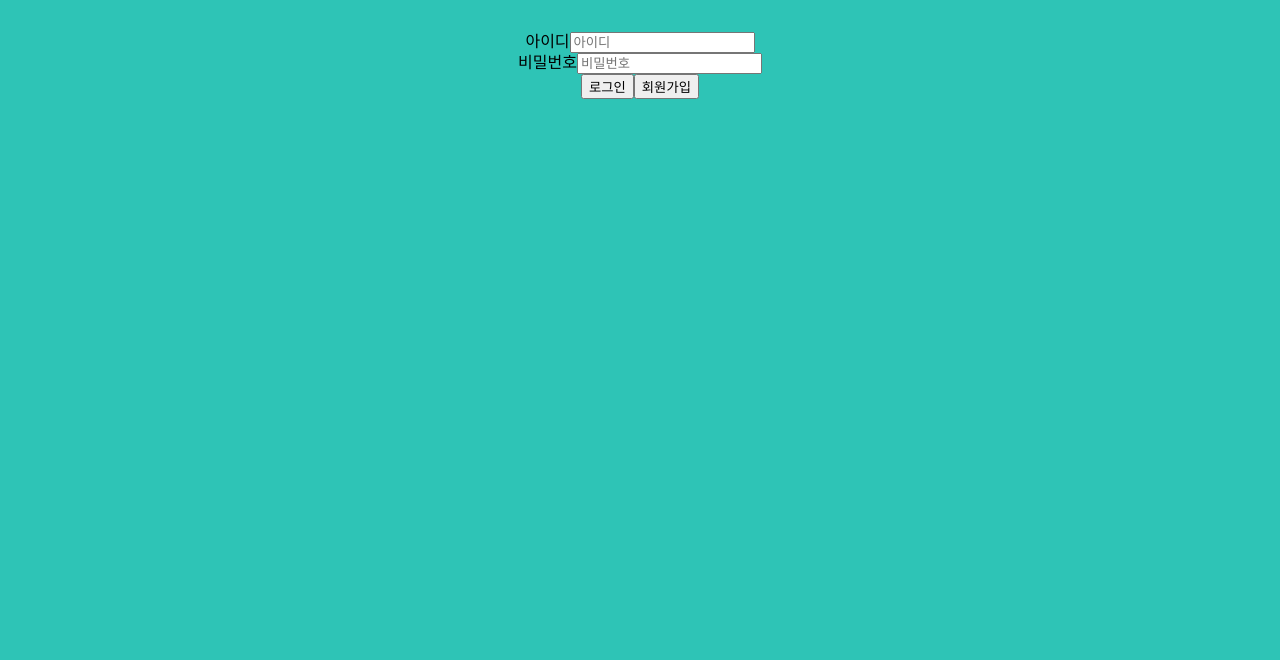
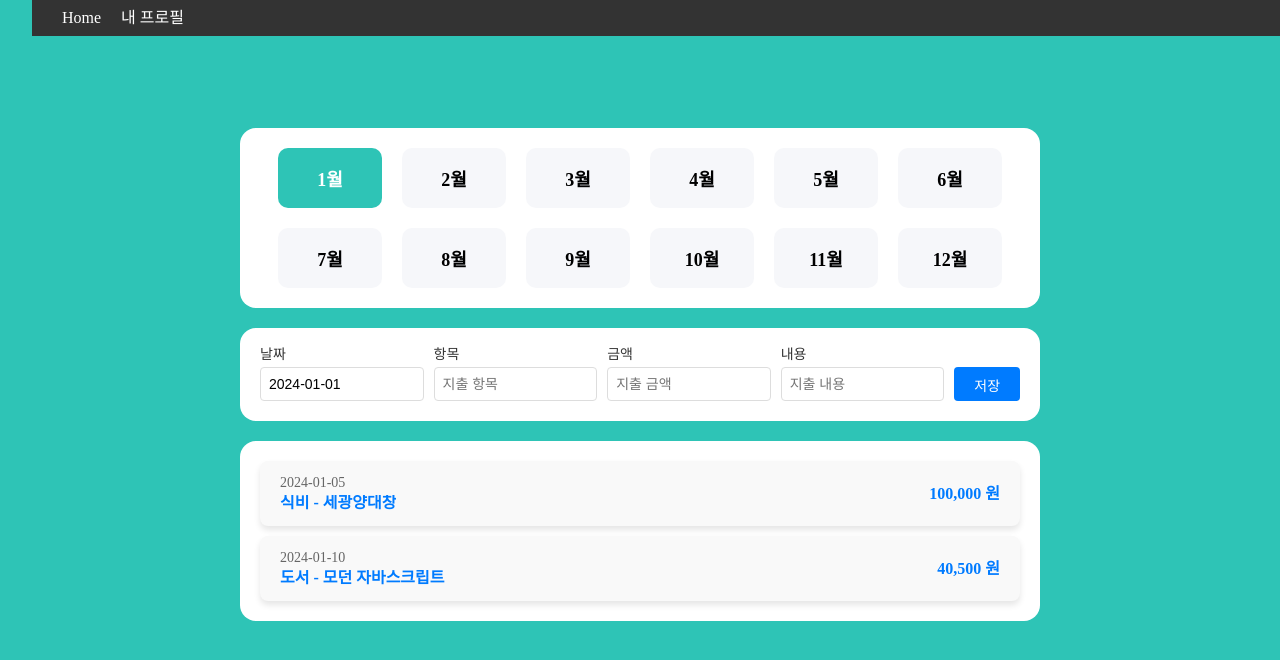
Before and after one commit to JOYmet33/ledger2, a React (Vite) app: page / in a window 1280 px wide. Before the commit this address led to /sign_in. Shown: the top 660 px of the page. Built offline with nearby package versions, Linux system fonts and the light colour scheme.

Commit message:
feat: (add) Profile.jsx

```diff
--- a/src/components/Layout.jsx
+++ b/src/components/Layout.jsx
@@ -17,30 +17,75 @@ const Navbar = styled.nav`
   max-width: 1240px;
 `;
 
-export default function Layout({ setUser }) {
+const NavItem = styled(Link)`
+  color: white;
+  margin: 0 10px;
+  text-decoration: none;
+
+  &:hover {
+    text-decoration: underLine;
+  }
+`;
+
+const PageContainer = styled.div`
+  padding: 6rem 2rem;
+`;
+
+export default function Layout({ user, setUser }) {
   const navigate = useNavigate();
 
   //새로고침 해도 로그인 상태 유지
   useEffect(() => {
-    getUserInfo().then((res) => {
+    getUserInfo()
+      .then((res) => {
         if (res) {
           setUser({
             userId: res.id,
             nickname: res.nickname,
             avatar: res.avatar,
           });
-      } else {
+        }
+      })
+      .catch(() => {
+        handleLogout();
+      });
+  }, []);
+
+  const handleLogout = () => {
     setUser(null);
     navigate("/sign_in");
     localStorage.clear();
-      }
-    });
-  }, []);
+  };
 
   return (
     <>
-      <Navbar>여기가 네이게이션 바</Navbar>
+      <Navbar>
+        <div className="NavItems">
+          <NavItem className="NavItem" to="/">
+            Home
+          </NavItem>
+          <NavItem className="NavItem" to="/profile">
+            내 프로필
+          </NavItem>
+        </div>
+        <div className="UserProfile">
+          {user && (
+            <>
+              <image
+                className="UserAvatar"
+                src={user.avetar}
+                alt="User Avatar"
+              />
+              <h4 className="UserName">{user.nickname}</h4>
+              <br />
+              <button onClick={handleLogout}>로그아웃</button>
+            </>
+          )}
+        </div>
+      </Navbar>
+      <PageContainer>
         <Outlet />
+      </PageContainer>
     </>
   );
 }
--- a/src/lib/api/auth.js
+++ b/src/lib/api/auth.js
@@ -46,8 +46,8 @@ export const getUserInfo = async () => {
       });
       return response.data;
     } catch (error) {
-      console.log(error?.response?.data?.message);
-      alert(error?.response?.data?.message);
+      alert("accessToken 이 만료되었습니다");
+      localStorage.clear();
     }
   }
 };
--- a/src/pages/SingIn.jsx
+++ b/src/pages/SingIn.jsx
@@ -15,8 +15,9 @@ export default function SignIn({ setUser }) {
       id: id,
       password: password,
     });
-
+    alert("로그인이 되었습니다.");
     setUser({ userId, nickname, avatar });
+    navigate("/");
   };
 
   return (
```
Also changed, not shown: src/components/Profile.jsx (added, +41 -0 lines). Lines whose indentation alone changed are shown as unchanged.
